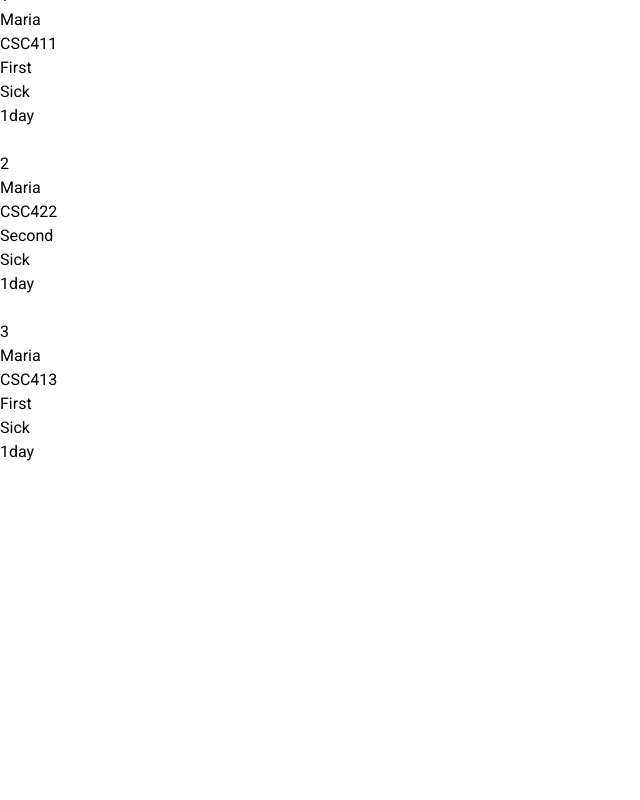
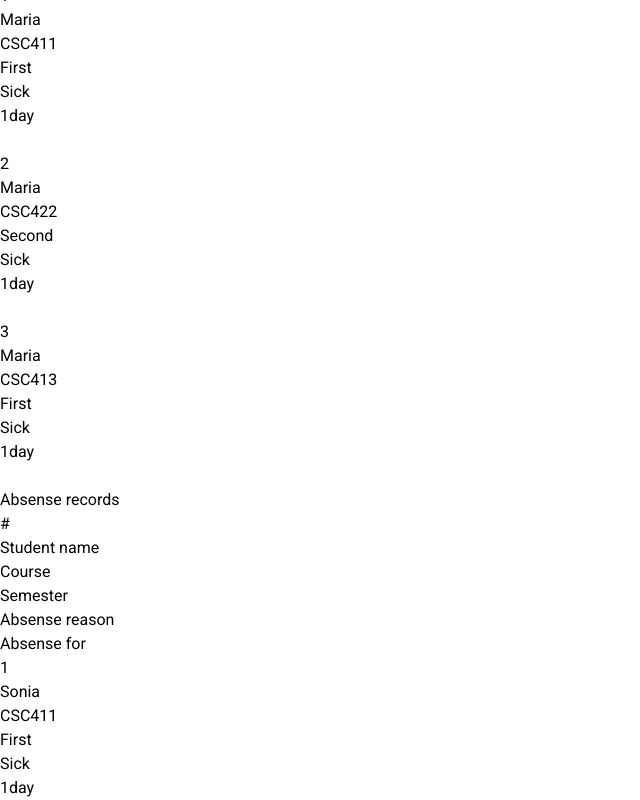
Before and after one commit to Tk-brainCodes/Attendance-App, a React (Vite) app: page /absense in a window 1280 px wide. Shown: the part 997-1797 px from the top of the page, without its empty margins (0-640 px from the left). Before the commit the page ends 1485 px from the top, so only its background shows below. Built offline with nearby package versions, Linux system fonts and the light colour scheme.

Commit message:
feat: built absense page and implemented approve absense function

```diff
--- a/src/Components/Breadcrumb.tsx
+++ b/src/Components/Breadcrumb.tsx
@@ -26,7 +26,7 @@ const Breadcrumb = () => {
   return (
     <div>
       <nav>
-        <ol>
+        <ul>
           {/* <li>
                 <Link to="/">TRACK</Link>
             </li> */}
@@ -35,7 +35,7 @@ const Breadcrumb = () => {
               <Link to={url}>{title}</Link>
             </li>
           ))}
-        </ol>
+        </ul>
       </nav>
     </div>
   );
--- a/src/Components/Header.tsx
+++ b/src/Components/Header.tsx
@@ -1,7 +1,7 @@
 
 const Header = () => {
   return (
-    <div className="header">
+    <div className="header text-2xl">
       <h1>Attendify</h1>
     </div>
   )
--- a/src/Components/Sidebar.tsx
+++ b/src/Components/Sidebar.tsx
@@ -17,7 +17,7 @@ const Sidebar = () => {
       <div className='track'>
         <h1>ANALYSE</h1>
         {analyse.map((item) => (
-          <Link to={item.path}>
+          <Link to={item.path} key={item.label}>
             <div className='link'>
               <img src={item.icon} alt='spreadsheet' />
               <button>{item.label}</button>
@@ -28,7 +28,7 @@ const Sidebar = () => {
       <div className='analyze'>
         <h1>MANAGE</h1>
         {manage.map((item) => (
-          <Link to={item.path}>
+          <Link to={item.path} key={item.label}>
             <div className='link'>
               <img src={item.icon} alt='' />
               <button>{item.label}</button>
--- a/src/Components/data.ts
+++ b/src/Components/data.ts
@@ -22,3 +22,7 @@ export const absenseRecords = [
   {id: 2, name: 'Maria', course: 'CSC422', semester: 'Second', reason: 'Sick', time: '1day'},
   {id: 3, name: 'Maria', course: 'CSC413', semester: 'First', reason: 'Sick', time: '1day'}
 ]
+
+export const approvedAbsense = [
+  { id: 1, name: 'Sonia', course: 'CSC411', semester: 'First', reason: 'Sick', time: '1day' },
+]
--- a/src/Routes/Absense.tsx
+++ b/src/Routes/Absense.tsx
@@ -2,31 +2,52 @@ import { useState } from "react";
 import Breadcrumb from "../Components/Breadcrumb";
 import { Link } from "react-router-dom";
 import { absenseRecords } from "../Components/data";
+import { approvedAbsense } from "../Components/data";
 import good from '../assets/icons/good.svg'
 import bad from '../assets/icons/bad.svg'
 
 const Absense = () => {
   const [records, setRecords] = useState(absenseRecords)
+  const [approved, setApproved] = useState(approvedAbsense)
+  // console.log(approvedAbsense)
 
   const removeExcuse = (id: number) => {
     const record = records.filter((item) => item.id !== id)
     setRecords(record)
   }
 
+  const addExcuse = (id: number, name: string, course: string, semester: string, reason: string, time: string): void => {
+    const approvedAbsense = {
+      id: id,
+      name: name,
+      course: course,
+      semester: semester,
+      reason: reason,
+      time: time
+    }
+    let list = [...records]
+    list = list.filter((n) => n.id !== id)
+    setRecords(list)
+    const approvedList = [...approved, approvedAbsense]
+    setApproved(approvedList)
+  };
+  // console.log(approved)
+
+
   return (
    <div className='py-[2rem] px-[1rem] md:px-[4rem]'>
     <div>
-      <h1 className='text-2xl font-semibold text-[#4154F1]'>Dashboard</h1>
-      <p className='flex gap-2'>
+      <h1 className='text-2xl font-semibold text-[#4154F1]'>Absense</h1>
+      <div className='flex gap-2'>
         <Link to={"/"} className="text-[#989797]">Analyse</Link> /{" "}
         <span>
           <Breadcrumb />
         </span>
-      </p>
+      </div>
     </div>
-      <div className="Absense_records rounded-[8px] mt-[2rem] bg-[#ffffff] p-6">
+      <div className="rounded-[8px] mt-[2rem] bg-[#ffffff] p-6">
         <h1 className="text-[18px] text-[#012970] font-medium">Absense records</h1>
-        <div className="head grid grid-cols-7 items-center justify-between bg-[#F6F6FE] mt-5 p-3 border-b-4">
+        <div className="grid grid-cols-7 items-center justify-between bg-[#F6F6FE] mt-5 p-3 border-b-4">
           <div>#</div>
           <div>Student name</div>
           <div>Course</div>
@@ -37,7 +58,7 @@ const Absense = () => {
         </div>
         <div>
           {records.map((item) => (
-            <div className="grid grid-cols-7 p-6 items-center">
+            <div className="grid grid-cols-7 p-6 items-center" key={item.id}>
               <div>{item.id}</div>
               <div>{item.name}</div>
               <div>{item.course}</div>
@@ -45,7 +66,7 @@ const Absense = () => {
               <div>{item.reason}</div>
               <div>{item.time}</div>
               <div className="flex gap-2">
-                <button className="cursor-pointer border rounded-[8px] p-3 bg-[#2ECA6A]">
+                <button onClick={() => {addExcuse(item.id, item.name, item.course, item.semester, item.reason, item.time)}} className="cursor-pointer border rounded-[8px] p-3 bg-[#2ECA6A]">
                   <img src={good} alt="" />
                 </button>
                 <button onClick={() => {removeExcuse(item.id)}} className="cursor-pointer border rounded-[8px] p-3 bg-[#FF4861]">
@@ -56,6 +77,30 @@ const Absense = () => {
           ))}
         </div>
       </div>
+
+      <div className="rounded-[8px] mt-[2rem] bg-[#ffffff] p-6">
+        <h1 className="text-[18px] text-[#012970] font-medium">Absense records</h1>
+        <div className="grid grid-cols-6 items-center justify-between bg-[#F6F6FE] mt-5 p-3 border-b-4">
+          <div>#</div>
+          <div>Student name</div>
+          <div>Course</div>
+          <div>Semester</div>
+          <div>Absense reason</div>
+          <div>Absense for</div>
+        </div>
+        <div>
+          {approved.map((item) => (
+            <div className="grid grid-cols-6 p-6 items-center" key={item.id}>
+              <div>{item.id}</div>
+              <div>{item.name}</div>
+              <div>{item.course}</div>
+              <div>{item.semester}</div>
+              <div>{item.reason}</div>
+              <div>{item.time}</div>
+            </div>
+          ))}
+        </div>
+      </div>
    </div>
   );
 };
--- a/src/Routes/Dashboard.tsx
+++ b/src/Routes/Dashboard.tsx
@@ -8,12 +8,12 @@ const Dashboard = () => {
     <div>
       <div className='py-[2rem] px-[1rem] md:px-[4rem]'>
         <h1 className='text-2xl font-semibold text-[#4154F1]'>Dashboard</h1>
-        <p className='flex gap-2'>
+        <div className='flex gap-2'>
           <Link to={"/"}>Home</Link> /{" "}
           <span>
             <Breadcrumb />
           </span>
-        </p>
+        </div>
         <div className='lg:flex mt-[4rem] gap-[2rem]'>
           <div className='lg:w-[60%]'>
             <div className='grid sm:grid-cols-3 gap-[20px] w-[100%]'>
```
